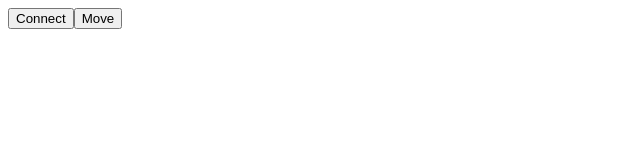
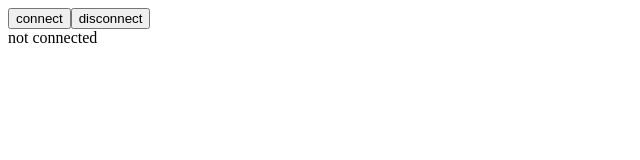
Before and after one commit to josedavms13/tamagotchi-fe, a React (Vite) app: page / in a window 1280 px wide. Shown: the top 160 px of the page, without its empty margins (0-640 px from the left). Built offline with nearby package versions, Linux system fonts and the light colour scheme.

Commit message:
Feat: Websocket work

```diff
--- a/src/App.tsx
+++ b/src/App.tsx
@@ -1,25 +1,44 @@
-import {useRef} from "react";
-import {WebSockets} from "./Classes/WebSockets/WebSockets.ts";
+/* eslint-disable @typescript-eslint/no-explicit-any */
+import {useEffect, useState} from "react";
+import {io} from "socket.io-client";
+import {SocketsEvents} from "./Classes/WebSockets/SocketsEvents.ts";
+
+
+const socketUrl = "http://localhost:4545";
 
 function App() {
 
-   const sockets = useRef<WebSockets>(
-      new WebSockets("http://localhost", 4500)
-   );
+   const [socket, setSocket] = useState<any>();
+   const [socketConnected, setSocketConnected] = useState(false);
+
+   useEffect(() => {
+      if (socket) {
+         socket.on(SocketsEvents.SuccessConnect, (data) => {
+            console.log(data);
+            setSocketConnected(true);
+         });
+         socket.on(SocketsEvents.InternalMessage, (data) => {
+            console.log(data);
+         });
+         console.log(socket);
+      }
+   }, [socket]);
+
+   function connect() {
+      setSocket(io(socketUrl));
+   }
 
    return (
       <>
-         <button onClick={ () => sockets.current.connect(
-            {
-               onError: () => console.log("Connected"),
-               onSuccess: () => console.log("Disconnected")
-            }
-         ) }>Connect
+         <button onClick={ connect }>connect</button>
+         <button onClick={ () => {
+            socket.disconnect();
+            setSocket(null);
+         } }>disconnect
          </button>
-
-         <button onClick={ () => sockets.current.move() }>
-            Move
-         </button>
+         <div>
+            { socketConnected ? "Connected" : "not connected" }
+         </div>
 
       </>
    );
--- a/src/Classes/WebSockets/SocketEvents.ts
+++ /dev/null
@@ -1,10 +0,0 @@
-export const socketEvents = {
-   Connect: "connect",
-   Disconnect: "disconnect",
-   ConnectError: "connect_error",
-} as const;
-
-export const socketPlayerEvents = {
-   Move: "move",
-   Turn: "turn",
-} as const;
--- /dev/null
+++ b/src/Classes/WebSockets/SocketsEvents.ts
@@ -0,0 +1,12 @@
+export const SocketsEvents = {
+   Connect: "connect",
+   Disconnect: "forceDisconnect",
+   InternalMessage: "internalMessage",
+   SuccessConnect: "successConnect",
+   MinPlayersFulfilled: "minPlayersFulfilled",
+};
+
+export const SocketResultCode = {
+   maxPlayers: {name: "maxPlayers", code: 402},
+   successConnect: {name: "successConnect", code: 200},
+};
--- a/src/Classes/WebSockets/WebSockets.ts
+++ /dev/null
@@ -1,33 +0,0 @@
-import {io, Socket} from "socket.io-client";
-import {IEmmitEventCallback} from "./Sockets.types.ts";
-import {socketEvents, socketPlayerEvents} from "./SocketEvents.ts";
-
-export class WebSockets {
-   private socket: Socket | null = null;
-   private readonly _port: number;
-   private readonly _host: string;
-
-   constructor(host: string, port: number) {
-      this._port = port;
-      this._host = host;
-   }
-
-   public connect({onError}: IEmmitEventCallback): void {
-      console.log(socketEvents.Connect);
-      this.socket = io(`${ this._host }:${ this._port }`);
-      this.socket.on(socketEvents.ConnectError, (error) => {
-         onError(error);
-      });
-   }
-
-   public move(): void {
-      console.log(socketPlayerEvents.Move);
-      if (this.socket) {
-         this.socket.emit(socketPlayerEvents.Move, (data) => {
-            console.log(data);
-         });
-      } else {
-         console.log("Socket is null");
-      }
-   }
-}
```
Also changed, not shown: .eslintrc.cjs.
